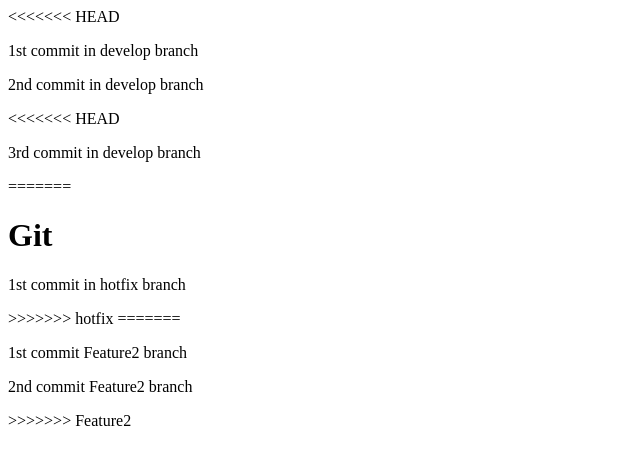
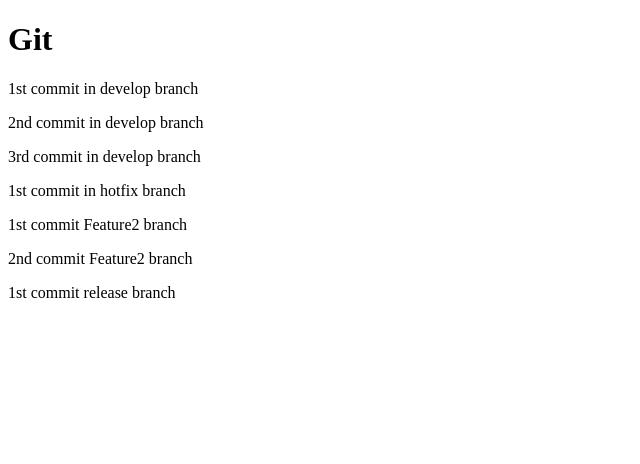
Before and after one commit to Nikita-Kukenko/Learning_Git, a plain HTML site: page index.html in a window 1280 px wide. Shown: the whole page, without its empty margins (0-640 px from the left). Drawn offline with Linux system fonts and the light colour scheme.

Commit message:
1st commit release branch

```diff
--- a/index.html
+++ b/index.html
@@ -6,21 +6,13 @@
   <title>Document</title>
 </head>
 <body>
-<<<<<<< HEAD
-
-
-
+  <h1>Git</h1>
   <p>1st commit in develop branch</p>
   <p>2nd commit in develop branch</p>
-<<<<<<< HEAD
   <p>3rd commit in develop branch</p>
-=======
-  <h1>Git</h1>
   <p>1st commit in hotfix branch</p>
->>>>>>> hotfix
-=======
   <p>1st commit Feature2 branch</p>
   <p>2nd commit Feature2 branch</p>
->>>>>>> Feature2
+  <p>1st commit release branch</p>
 </body>
 </html>
```
